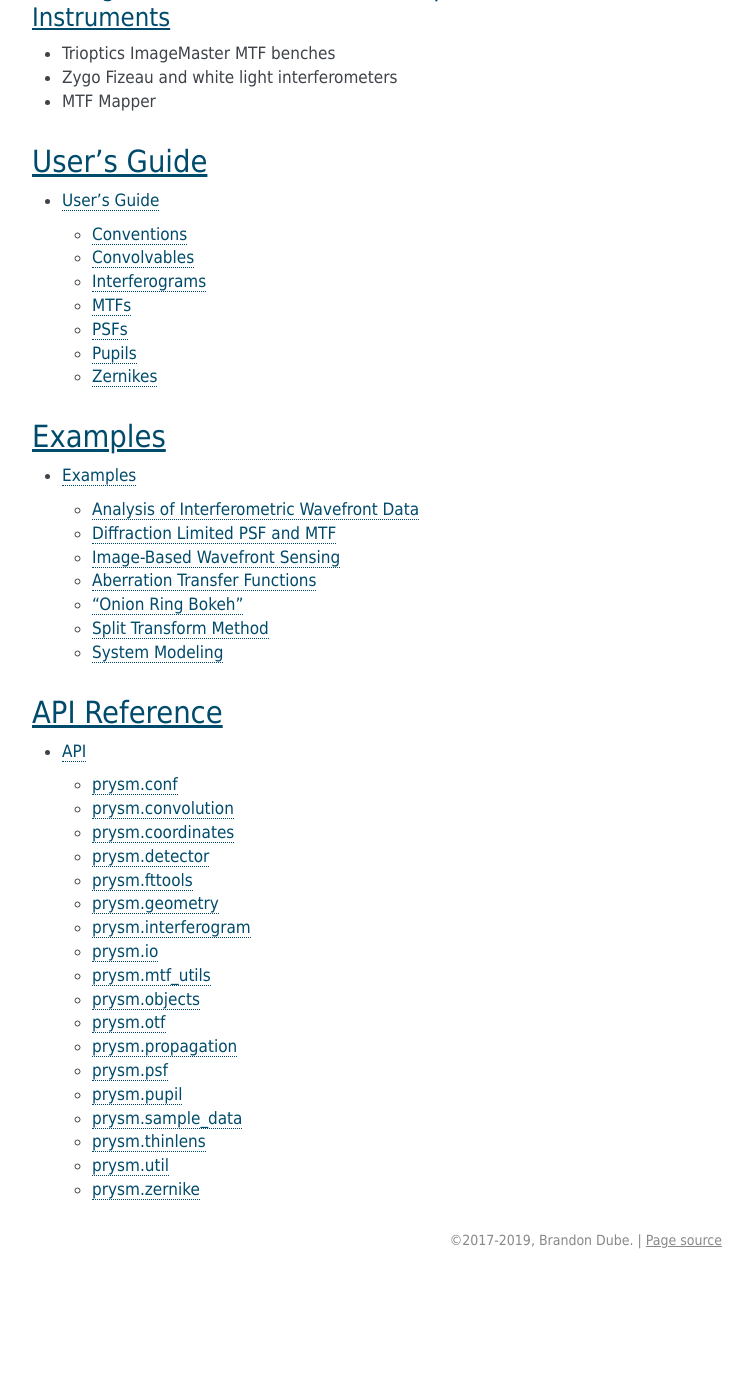
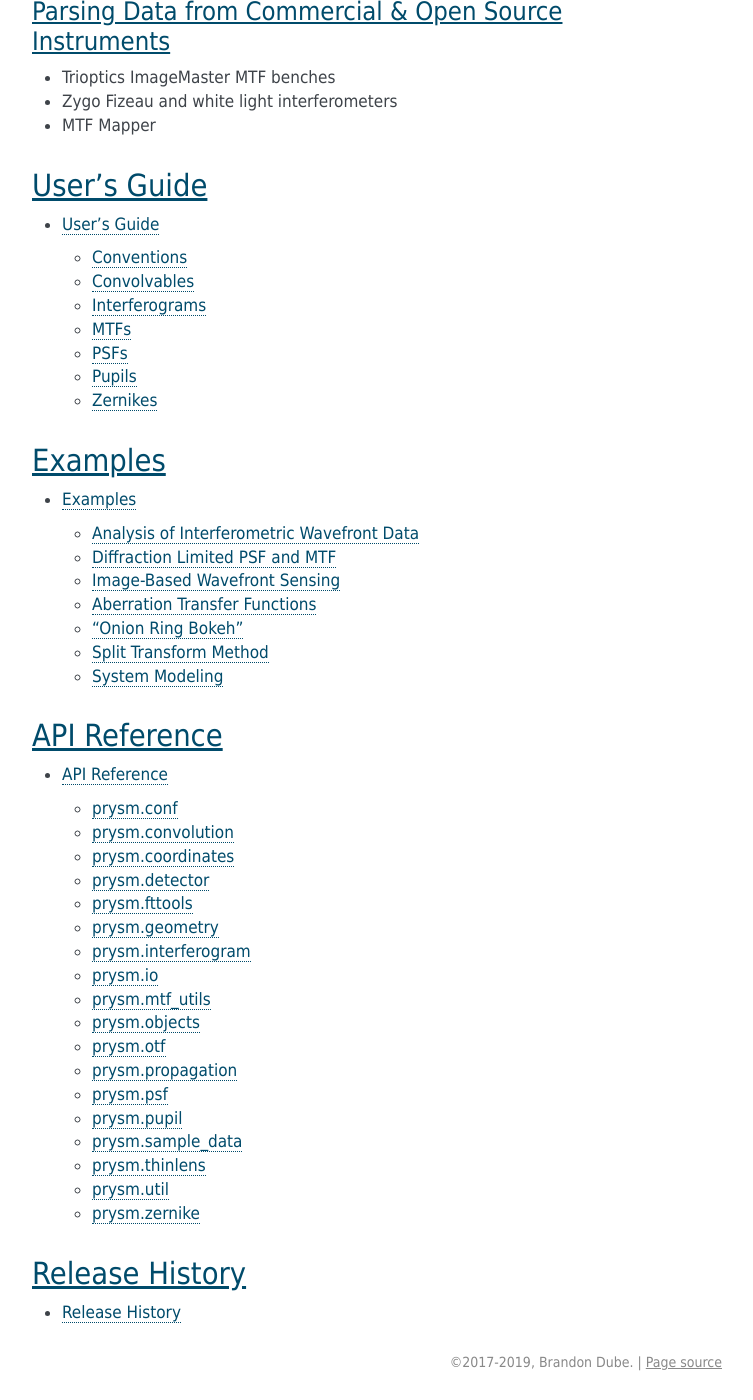
Before and after one commit to brandondube/prysm, a Sphinx documentation site: the page built from docs/source/index.rst, in a window 1280 px wide and 1400 px high, scrolled down 3398 px. Shown: the whole window, without its empty margins (388-1141 px from the left). Built offline with Sphinx 7.4.7, drawn with Linux system fonts in a browser that asks for light colours; pages that are not in the unit, such as notebooks, are missing from menus; before the commit the page ends 4676 px from its top, so only the background shows below that; some of the changed text lies outside the part shown.

Commit message:
docs updates

```diff
--- a/docs/source/api/index.rst
+++ b/docs/source/api/index.rst
@@ -1,6 +1,6 @@
-********
-API
-********
+*************
+API Reference
+*************
 
 .. toctree::
    :maxdepth: 1
--- a/docs/source/index.rst
+++ b/docs/source/index.rst
@@ -131,3 +131,10 @@
 .. toctree::
 
     api/index.rst
+
+Release History
+---------------
+
+.. toctree::
+
+    releases/index.rst
--- /dev/null
+++ b/docs/source/releases/index.rst
@@ -0,0 +1,8 @@
+***************
+Release History
+***************
+
+.. toctree::
+   :maxdepth: 1
+
+   v0.15
```
